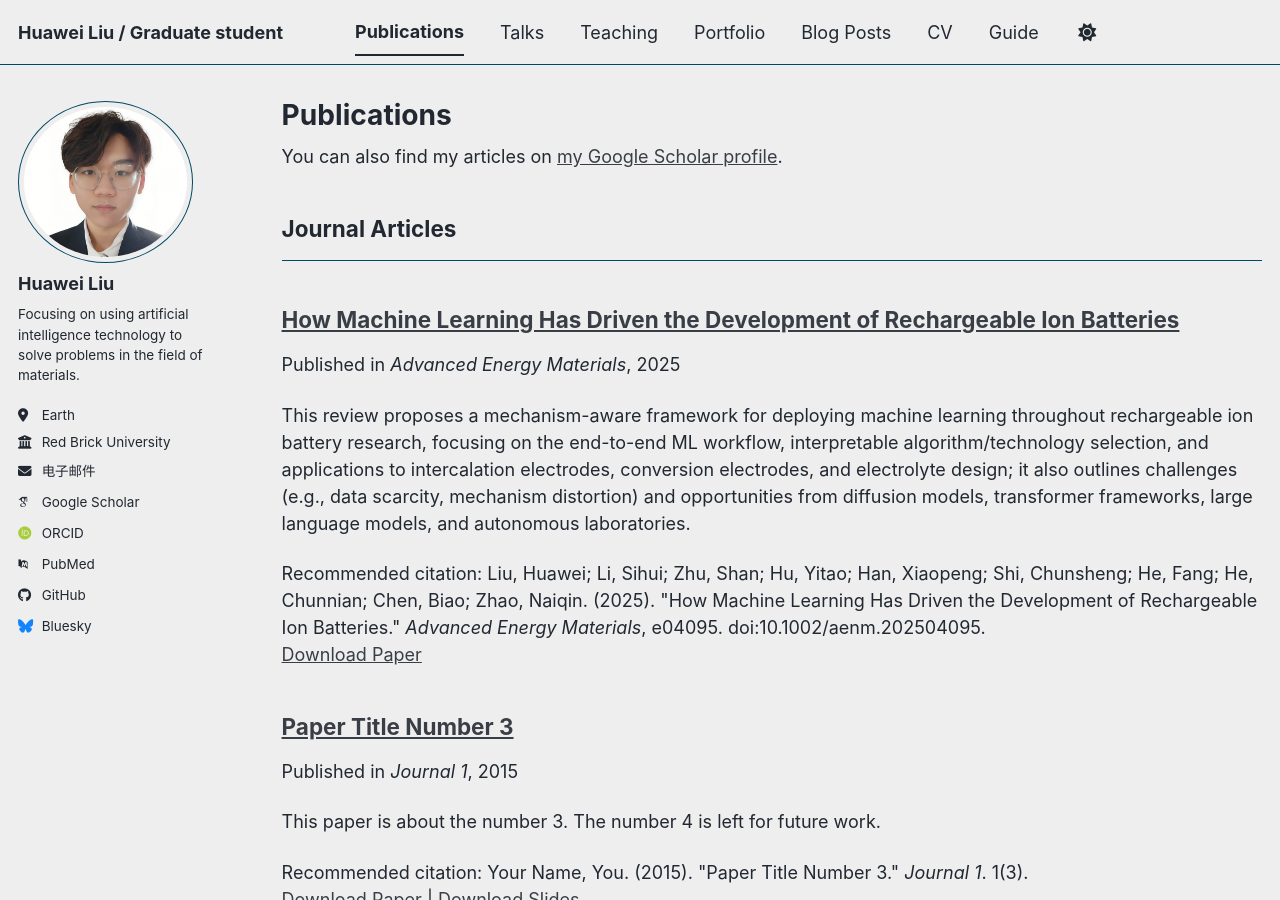
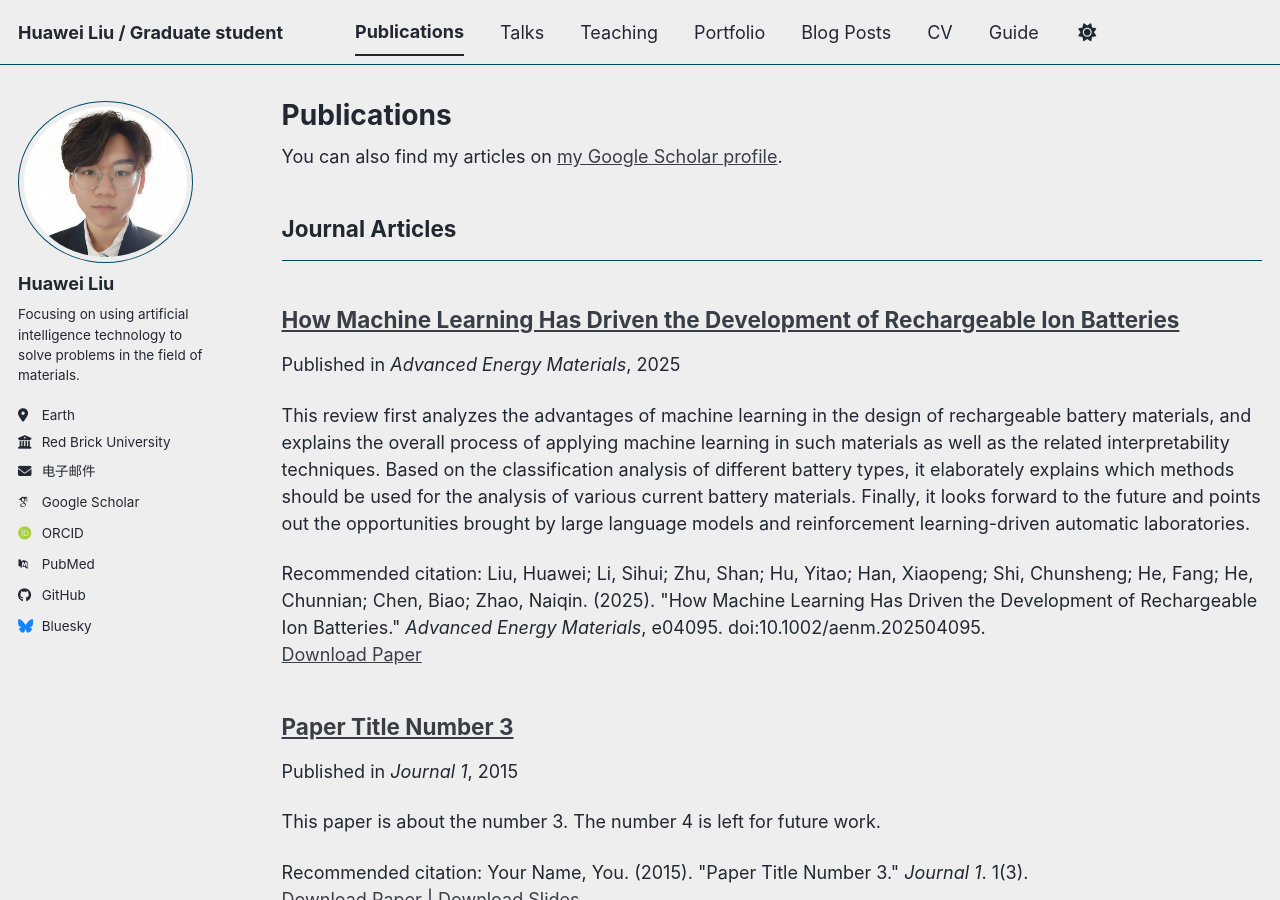
Before and after one commit to erweixi/erweixi.github.io, a Jekyll site: the page built from _pages/publications.html, in a window 1280 px wide and 900 px high. Built offline with Jekyll 4.4.1, drawn with Linux system fonts in a browser that asks for light colours; some web fonts are replaced; a script bundle is joined from its source files by our own code; library files that are not in the unit come from our copies.

Commit message:
更改了论文介绍

```diff
--- a/_publications/2009-10-01-paper-title-number-1.md
+++ b/_publications/2009-10-01-paper-title-number-1.md
@@ -3,7 +3,7 @@ title: "How Machine Learning Has Driven the Development of Rechargeable Ion Batt
 collection: publications
 category: manuscripts
 permalink: /publication/2025-07-23-how-machine-learning-has-driven-the-development-of-rechargeable-ion-batteries
-excerpt: "This review proposes a mechanism-aware framework for deploying machine learning throughout rechargeable ion battery research, focusing on the end-to-end ML workflow, interpretable algorithm/technology selection, and applications to intercalation electrodes, conversion electrodes, and electrolyte design; it also outlines challenges (e.g., data scarcity, mechanism distortion) and opportunities from diffusion models, transformer frameworks, large language models, and autonomous laboratories."
+excerpt: "This review first analyzes the advantages of machine learning in the design of rechargeable battery materials, and explains the overall process of applying machine learning in such materials as well as the related interpretability techniques. Based on the classification analysis of different battery types, it elaborately explains which methods should be used for the analysis of various current battery materials. Finally, it looks forward to the future and points out the opportunities brought by large language models and reinforcement learning-driven automatic laboratories."
 date: 2025-07-23
 venue: "Advanced Energy Materials"
 slidesurl:
```
